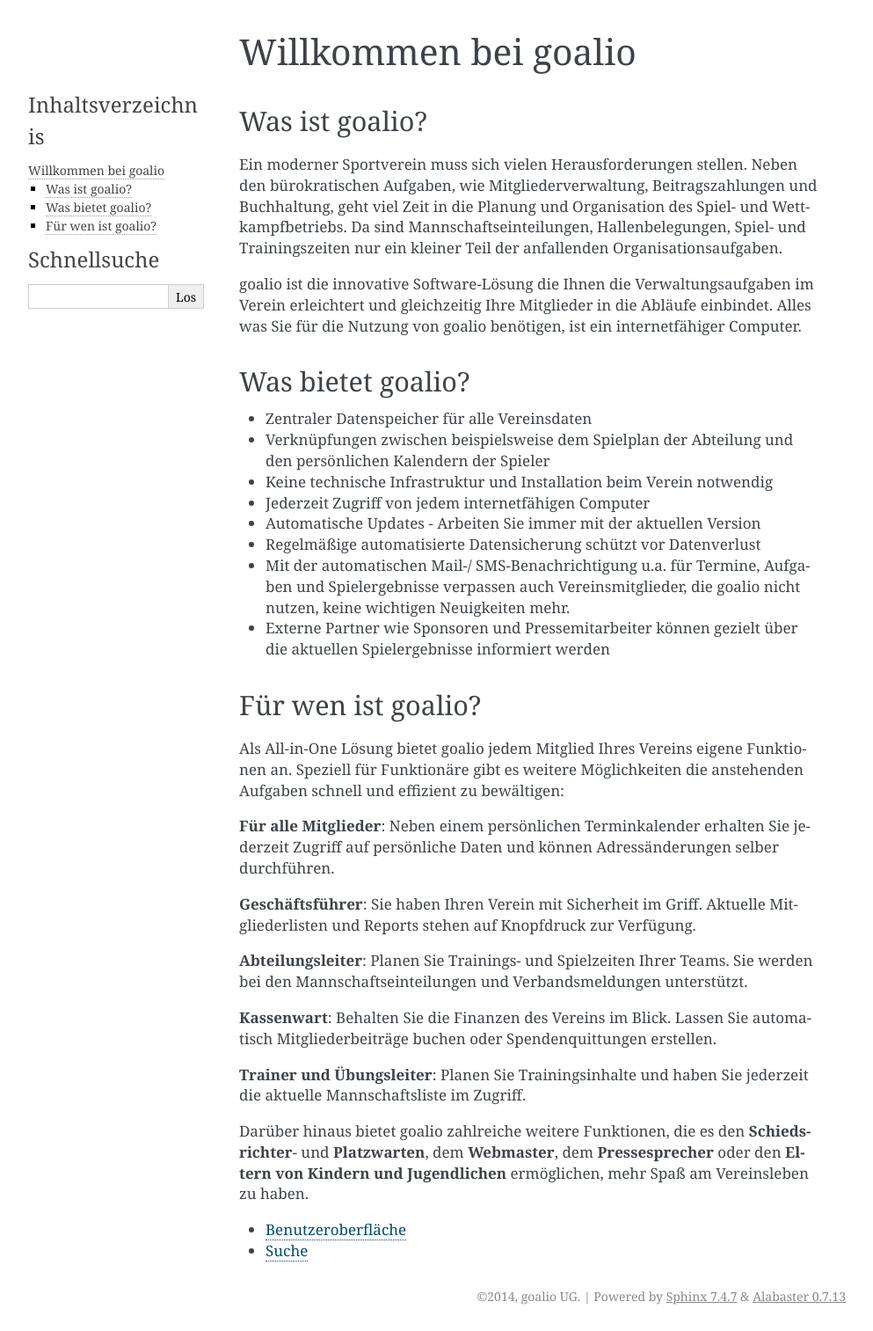
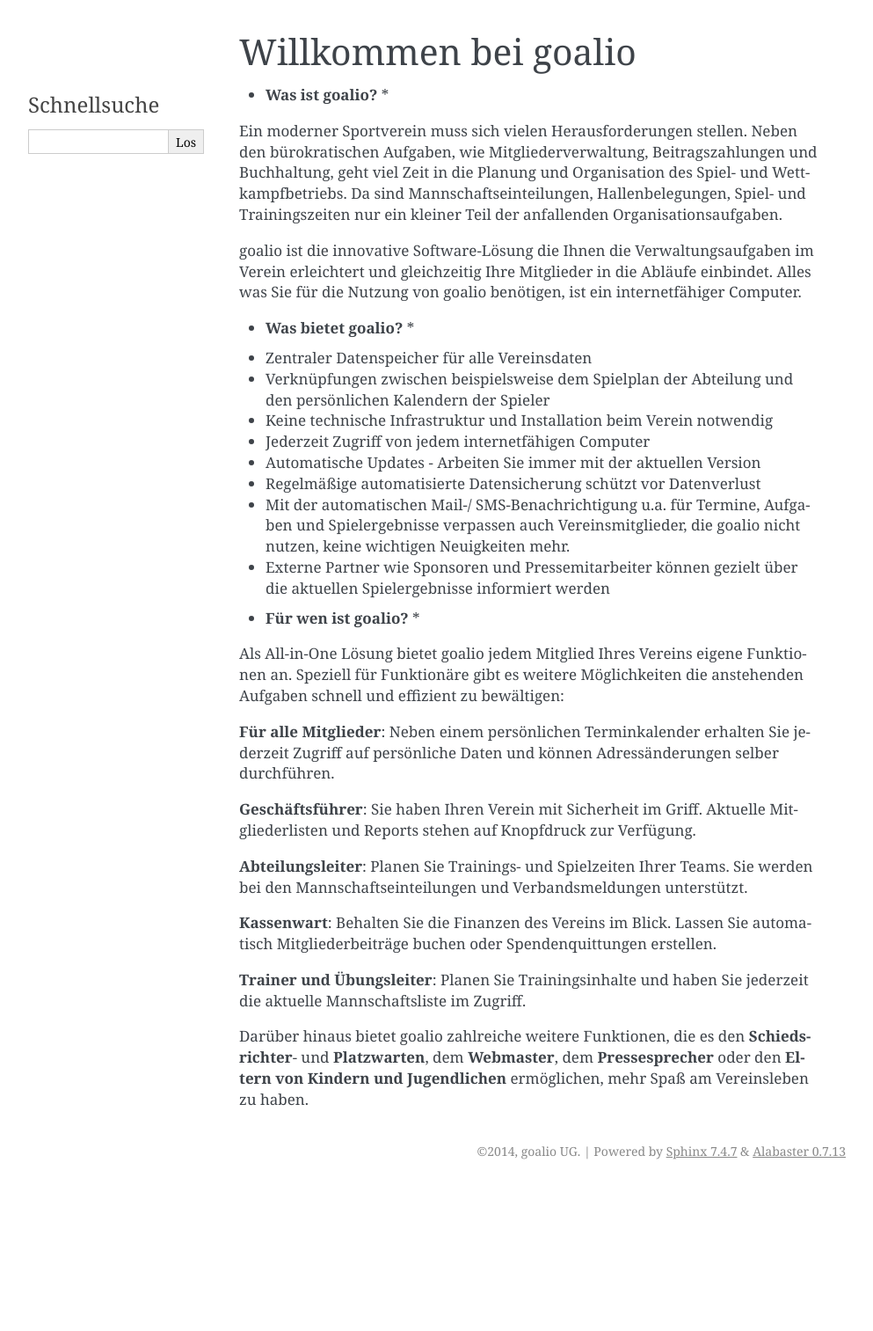
Before and after one commit to goalio/docs, a Sphinx documentation site: the page built from docs/erste-schritte/index.rst, in a window 1280 px wide. Shown: the whole page at 88% size, without its empty margins (148-1141 px from the left). Built offline with Sphinx 7.4.7, drawn with Linux system fonts in a browser that asks for light colours; formulas are drawn with MathJax 3; after the commit the page ends 1348 px from its top, so only the background shows below that.

Commit message:
Update index.rst

```diff
--- a/docs/erste-schritte/index.rst
+++ b/docs/erste-schritte/index.rst
@@ -1,15 +1,13 @@
 Willkommen bei goalio
 =====================
 
-Was ist goalio?
-...............
+* **Was ist goalio?** *
 
 Ein moderner Sportverein muss sich vielen Herausforderungen stellen. Neben den bürokratischen Aufgaben, wie Mitgliederverwaltung, Beitragszahlungen und Buchhaltung, geht viel Zeit in die Planung und Organisation des Spiel- und Wettkampfbetriebs. Da sind Mannschaftseinteilungen, Hallenbelegungen, Spiel- und Trainingszeiten nur ein kleiner Teil der anfallenden Organisationsaufgaben.
 
 goalio ist die innovative Software-Lösung die Ihnen die Verwaltungsaufgaben im Verein erleichtert und gleichzeitig Ihre Mitglieder in die Abläufe einbindet. Alles was Sie für die Nutzung von goalio benötigen, ist ein internetfähiger Computer.
 
-Was bietet goalio?
-..................
+* **Was bietet goalio?** *
 
 - Zentraler Datenspeicher für alle Vereinsdaten
 - Verknüpfungen zwischen beispielsweise dem Spielplan der Abteilung und den persönlichen Kalendern der Spieler
@@ -20,8 +18,7 @@
 - Mit der automatischen Mail-/ SMS-Benachrichtigung u.a. für Termine, Aufgaben und Spielergebnisse verpassen auch Vereinsmitglieder, die goalio nicht nutzen, keine wichtigen Neuigkeiten mehr.
 - Externe Partner wie Sponsoren und Pressemitarbeiter können gezielt über die aktuellen Spielergebnisse informiert werden
 
-Für wen ist goalio?
-...................
+* **Für wen ist goalio?** *
 
 Als All-in-One Lösung bietet goalio jedem Mitglied Ihres Vereins eigene Funktionen an. Speziell für Funktionäre gibt es weitere Möglichkeiten die anstehenden Aufgaben schnell und effizient zu bewältigen:
 
@@ -39,7 +36,7 @@
 
 
 .. toctree::
-   :titlesonly:
+   :hidden:
 
    benutzeroberflaeche
    suche
```
